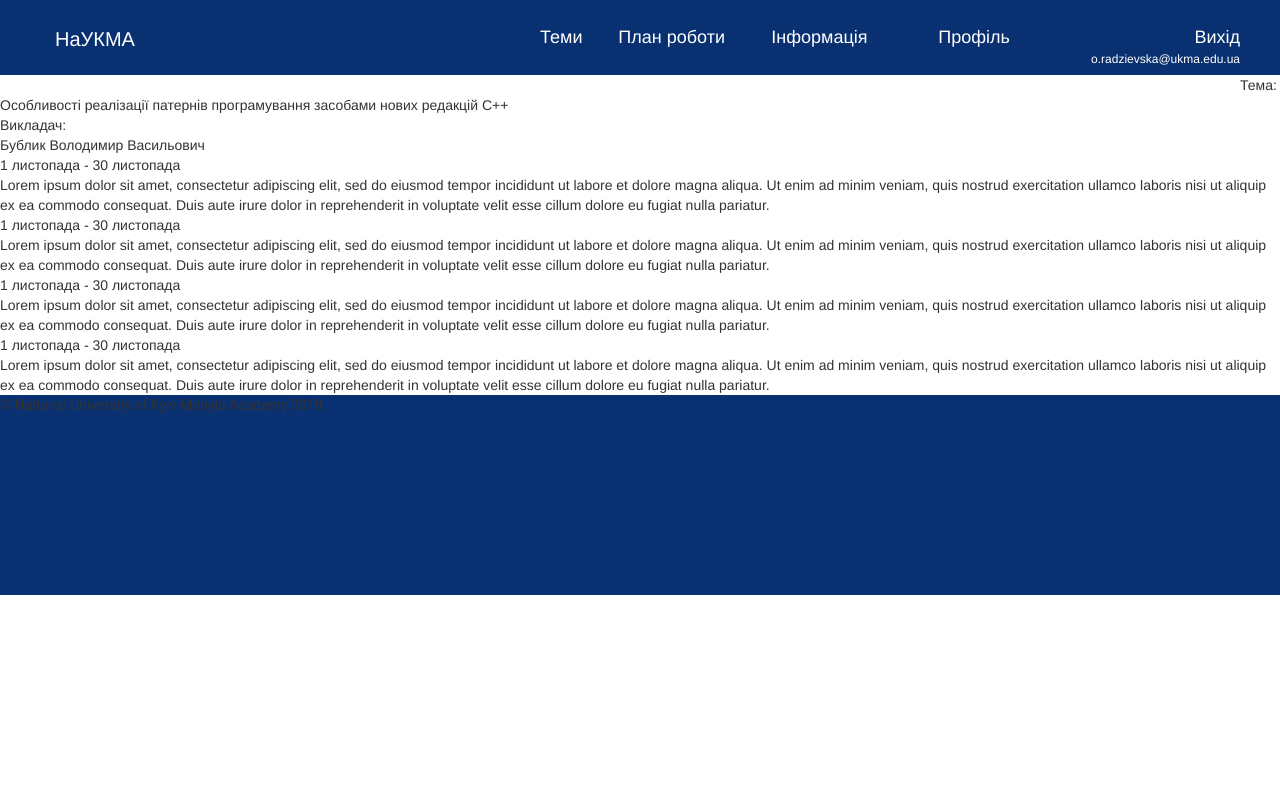
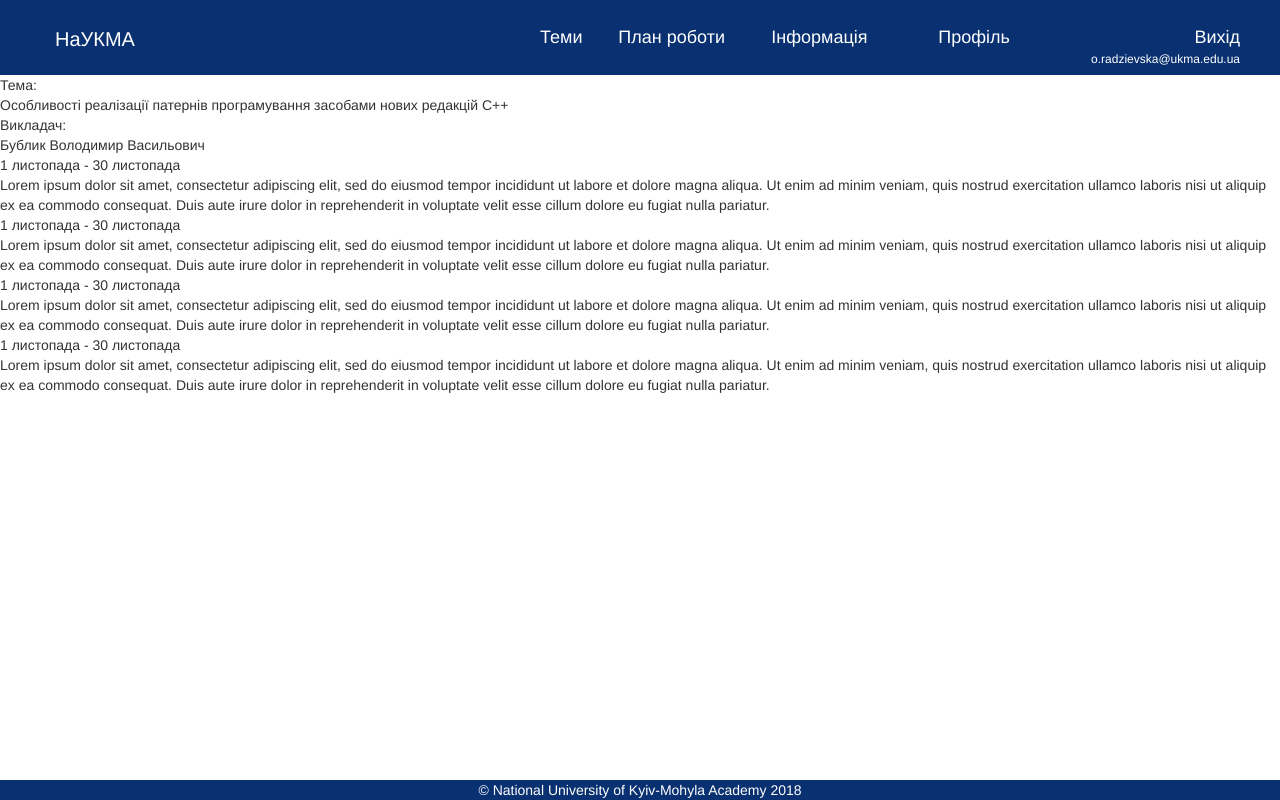
Before and after one commit to SandraRadz/AutomaticRecordingSystem, a Django app: page /plans/ in a window 1280 px wide. Run offline with Django 3.2, Linux system fonts and the light colour scheme; style sheets or scripts are compiled from the project's sources; some libraries are stand-ins or nearby versions.

Commit message:
footer, variables file

```diff
--- a/static/styles/base.less
+++ b/static/styles/base.less
@@ -1,3 +1,5 @@
-@import "colors.less";
-@import "header.less";
-@import "footer.less";
+@import "variables.less";
+
+.main-part{
+  margin-top: @headerHeight;
+}
--- a/static/styles/fonts.less
+++ /dev/null
@@ -1,2 +0,0 @@
-@fontFamily: Roboto;
-@fontStyle: normal;
--- a/static/styles/footer.less
+++ b/static/styles/footer.less
@@ -1,12 +1,17 @@
-@import "colors.less";
-@import "fonts.less";
+@import "variables.less";
 
-.footer_main{
+.footer-bar{
     background-color: @mainColor;
-    height: 200px;
+    height: 20px;
+    width: 100%;
     width: auto;
+    position: fixed;
+    bottom: 0px;
+    right: 0px;
+    left: 0px;
+    text-align: center;
+
+    .footer-text{
+      color: white;
+    }
 }
-.footer_text{
-    font-family: @fontFamily;
-    font-style: @fontStyle;
-}
--- a/static/styles/header.less
+++ b/static/styles/header.less
@@ -1,14 +1,17 @@
-@import "colors.less";
+@import "variables.less";
 
-
-.mainMenu{
+.main-menu{
   background-color: @mainColor;
-  height: 75px;
+  height: @headerHeight;
   width: auto;
   color: white;
   padding-left: 40px;
-    padding-right: 40px;
-    padding-top: 25px;
+  padding-right: 40px;
+  padding-top: 25px;
+  position: fixed;
+    top: 0px;
+    right: 0px;
+    left: 0px;
 
   .name{
     height: 100%;
--- a/static/styles/main.less
+++ b/static/styles/main.less
@@ -1,5 +1,5 @@
-@import "colors.less";
-@import "fonts.less";
+@import "variables.less";
+
 .auth {
     display: inline-block;
     padding: 6px 12px;
--- a/static/styles/plans.less
+++ b/static/styles/plans.less
@@ -1,5 +1,5 @@
-@import "colors.less";
-@import "fonts.less";
+@import "variables.less";
+
 @planMargin: 100px;
 .mainInfo{
     margin: 10px 10px 10px @planMargin+10;
--- a/static/styles/themes.less
+++ b/static/styles/themes.less
@@ -1 +1 @@
-@import "colors.less";
+@import "variables.less";
--- /dev/null
+++ b/static/styles/variables.less
@@ -0,0 +1,14 @@
+//colors
+@mainColor: #093070;
+@secondBlueColor: #81A9E1;
+@secondOrangeColor: #F0A21D;
+@backgroundGreyColor: #F3F3F3;
+@backgroundBlueColor: #EDF3FA;
+@fontColor: #333030;
+
+//sizes
+@headerHeight: 75px;
+
+//fonts
+@fontFamily: Roboto;
+@fontStyle: normal;
--- a/templates/base.html
+++ b/templates/base.html
@@ -11,9 +11,13 @@
 		crossorigin="anonymous">
 	</script>
 
+
 	<!--less-->
     <link rel="stylesheet/less" type="text/css" href="/static/styles/base.less"/>
+    <link rel="stylesheet/less" type="text/css" href="/static/styles/header.less"/>
+    <link rel="stylesheet/less" type="text/css" href="/static/styles/footer.less"/>
 	<script src="//cdnjs.cloudflare.com/ajax/libs/less.js/3.9.0/less.min.js" ></script>
+
 
 	<!--Bootstrap-->
 	<link
@@ -27,11 +31,14 @@
     {% block style %}
     {% endblock %}
 
+
 </head>
 <body>
 {% include "header.html" %}
+<div class="main-part">
 {% block content %}
 {% endblock %}
+</div>
 {% include "footer.html" %}
 </body>
 </html>
--- a/templates/footer.html
+++ b/templates/footer.html
@@ -1,6 +1,7 @@
 {% load static %}
 
 <footer>
-<div class="footer_main">
-	<div class="footer_text">© National University of Kyiv-Mohyla Academy 2018</div>
+    <div class="footer-bar">
+	    <div class="footer-text">© National University of Kyiv-Mohyla Academy 2018</div>
+    </div>
 </footer>
--- a/templates/header.html
+++ b/templates/header.html
@@ -1,7 +1,7 @@
 {% load static %}
 
 <header>
-    <div class="mainMenu">
+    <div class="main-menu">
                 <div class="name col-sm-4">НаУКМА</div>
                 <div class="menuItem col-sm-6">
                     <div class="item col-sm-3 ">
```
Also changed, not shown: templates/main/main.html (+4 -3 lines).
